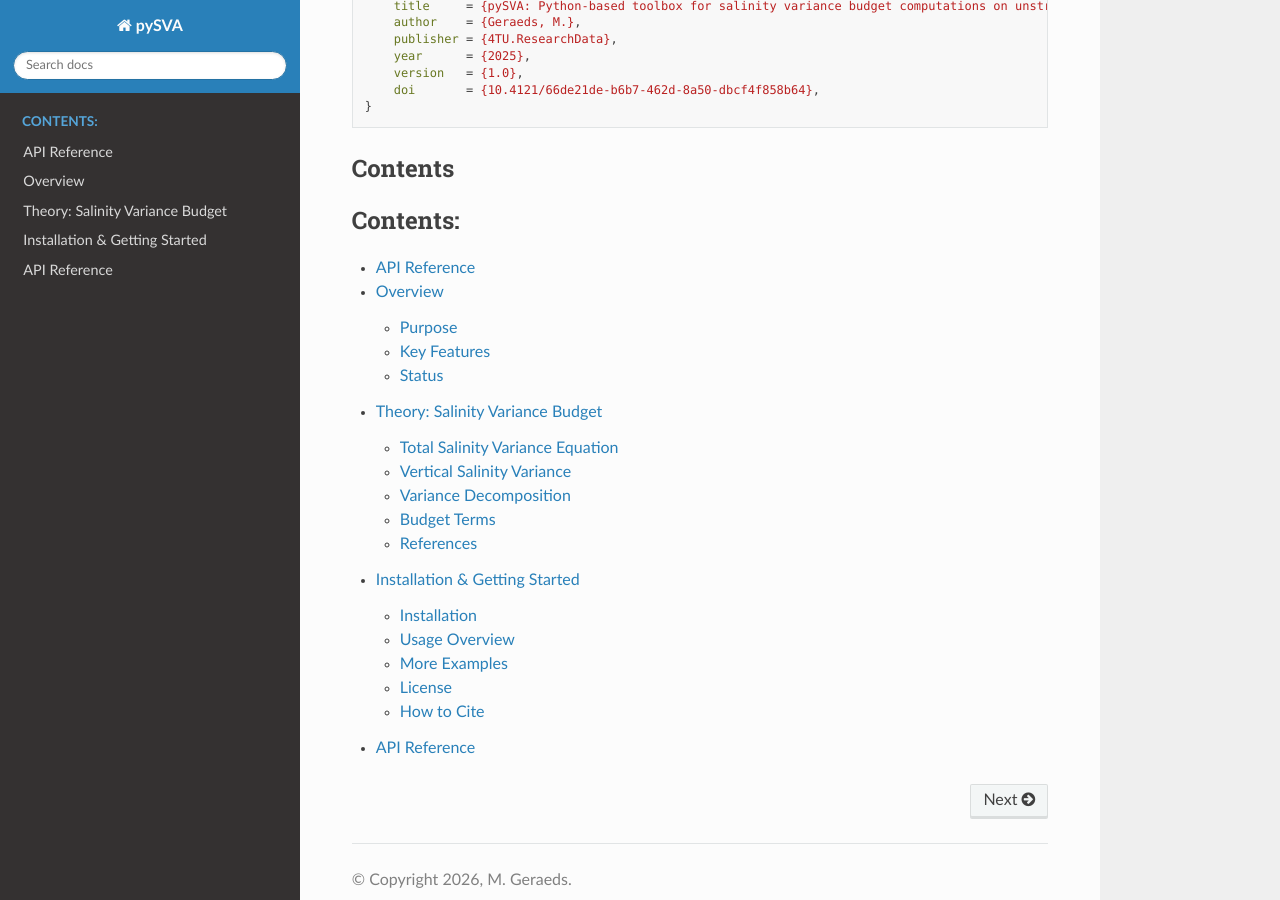
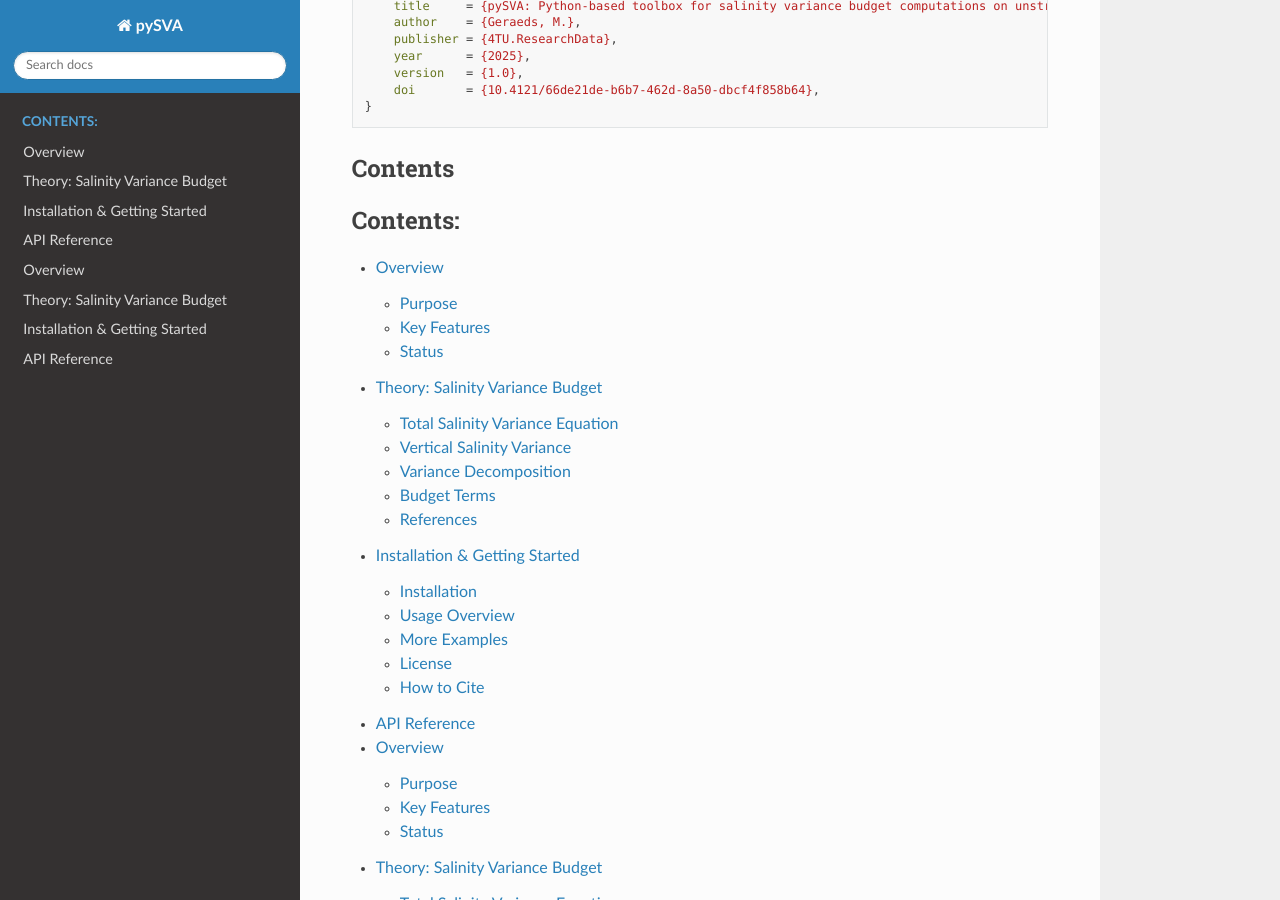
Before and after one commit to mgeraeds/pysva, a Sphinx documentation site: the page built from docs/source/index.rst, in a window 1280 px wide and 900 px high, scrolled down 576 px. Built offline with Sphinx 7.4.7 and the Read the Docs theme 3.1.0, drawn with Linux system fonts in a browser that asks for light colours.

Commit message:
Add introduction and chapters with the theory taken from README.md

```diff
--- a/docs/source/index.rst
+++ b/docs/source/index.rst
@@ -34,6 +34,9 @@ Contents
    :maxdepth: 2
    :caption: Contents:
 
+   overview
+   theory
+   getting_started
    api
 
    overview
```
